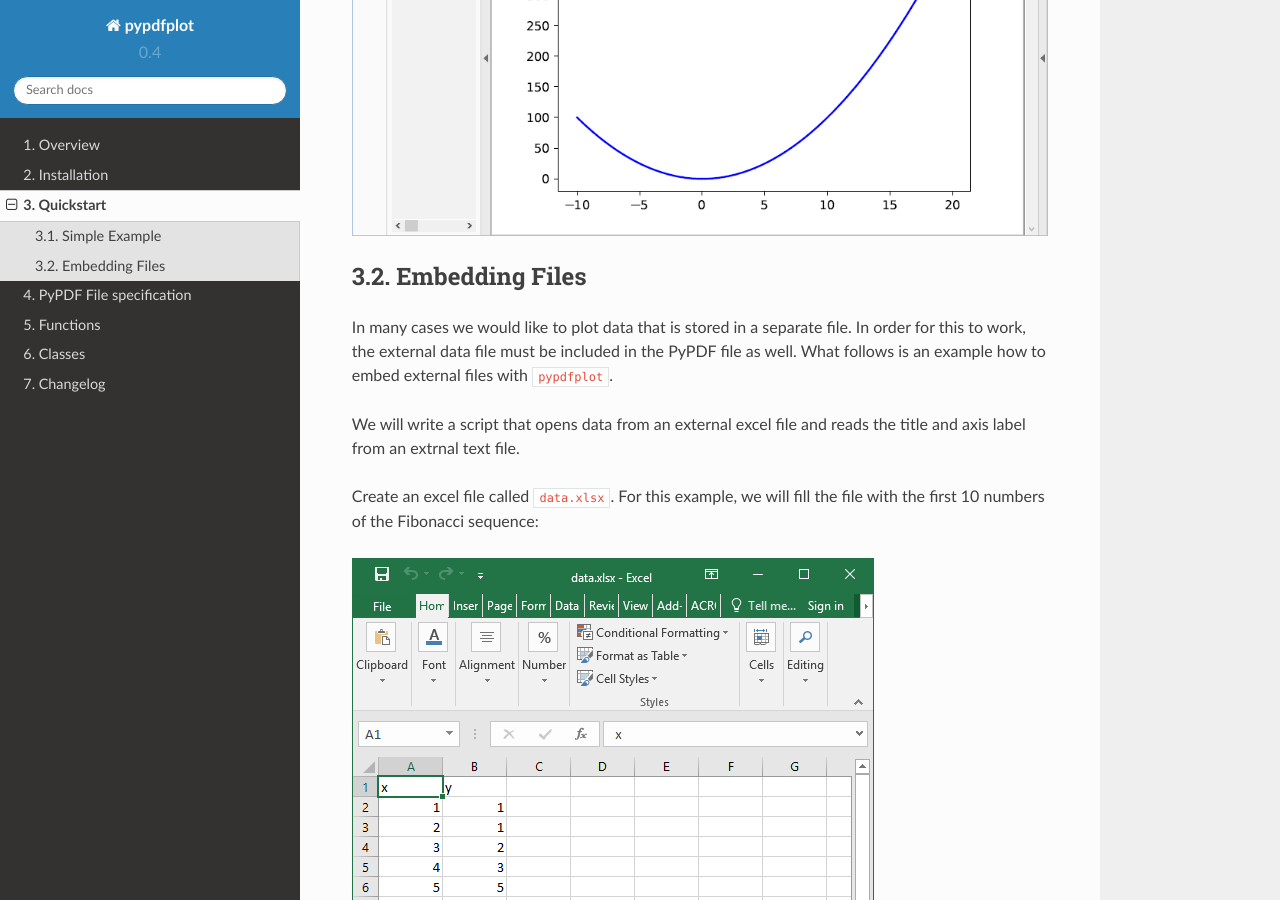
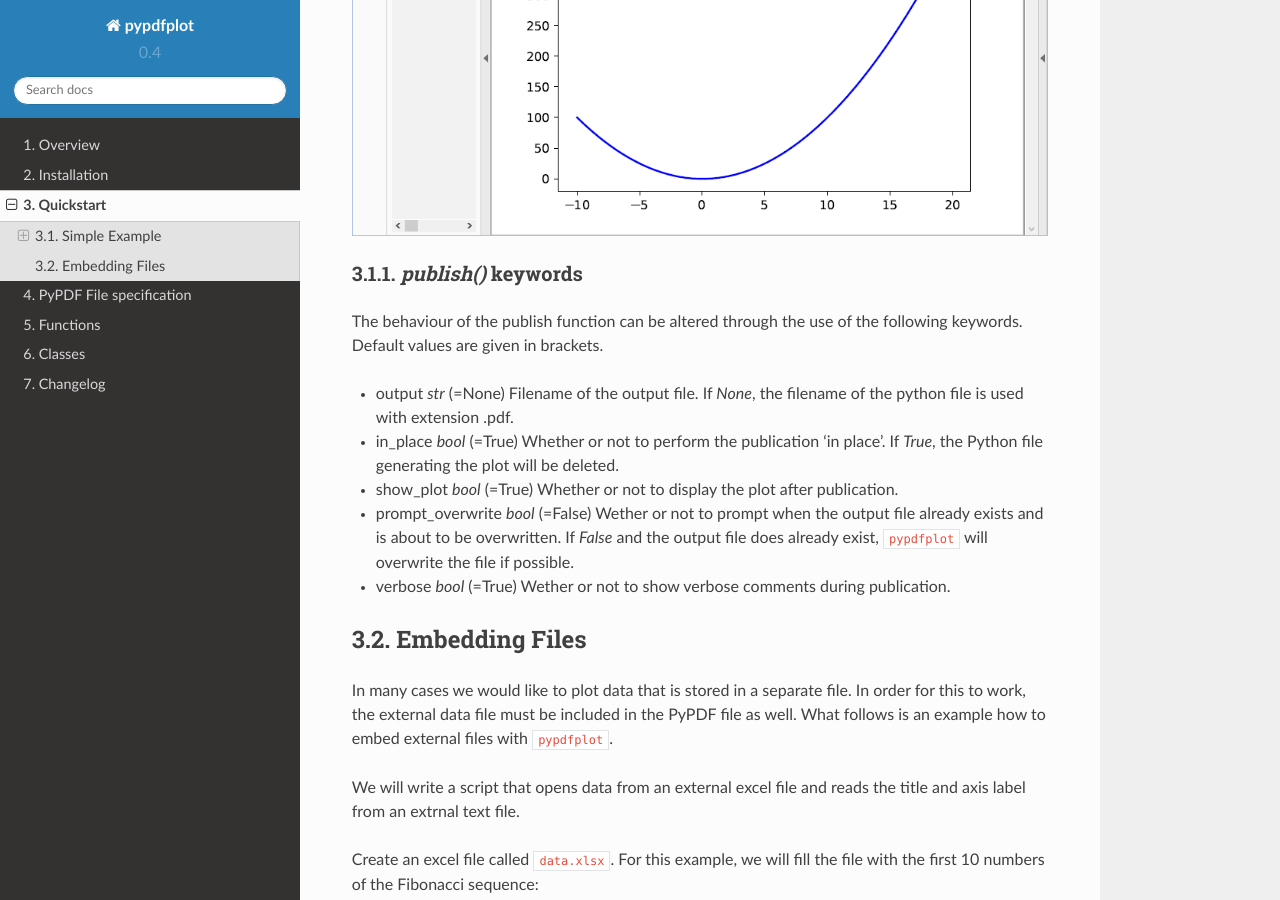
Before and after one commit to dcmvdbekerom/pypdfplot, a Sphinx documentation site: the page built from docs/source/quickstart.rst, in a window 1280 px wide and 900 px high, scrolled down 3638 px. Built offline with Sphinx 7.4.7 and the Read the Docs theme 2.0.0, drawn with Linux system fonts in a browser that asks for light colours.

Commit message:
Update quickstart.rst

```diff
--- a/docs/source/quickstart.rst
+++ b/docs/source/quickstart.rst
@@ -131,6 +131,25 @@ When we open ``example.pdf``, we should find the updated blue plot with caption:
 
 .. image:: _static/plot_pdf2.png
 
+*publish()* keywords
+--------------------
+The behaviour of the publish function can be altered through the use of the following keywords.
+Default values are given in brackets.
+
+- output *str* (=None)
+  Filename of the output file. If *None*, the filename of the python file is used with extension .pdf.
+
+- in_place *bool* (=True)
+  Whether or not to perform the publication 'in place'. If *True*, the Python file generating the plot will be deleted.
+
+- show_plot *bool* (=True)
+  Whether or not to display the plot after publication.
+
+- prompt_overwrite *bool* (=False)
+  Wether or not to prompt when the output file already exists and is about to be overwritten. If *False* and the output file does already exist, ``pypdfplot`` will overwrite the file if possible.
+
+- verbose *bool* (=True)
+  Wether or not to show verbose comments during publication.
 
 Embedding Files
 ===============
```
